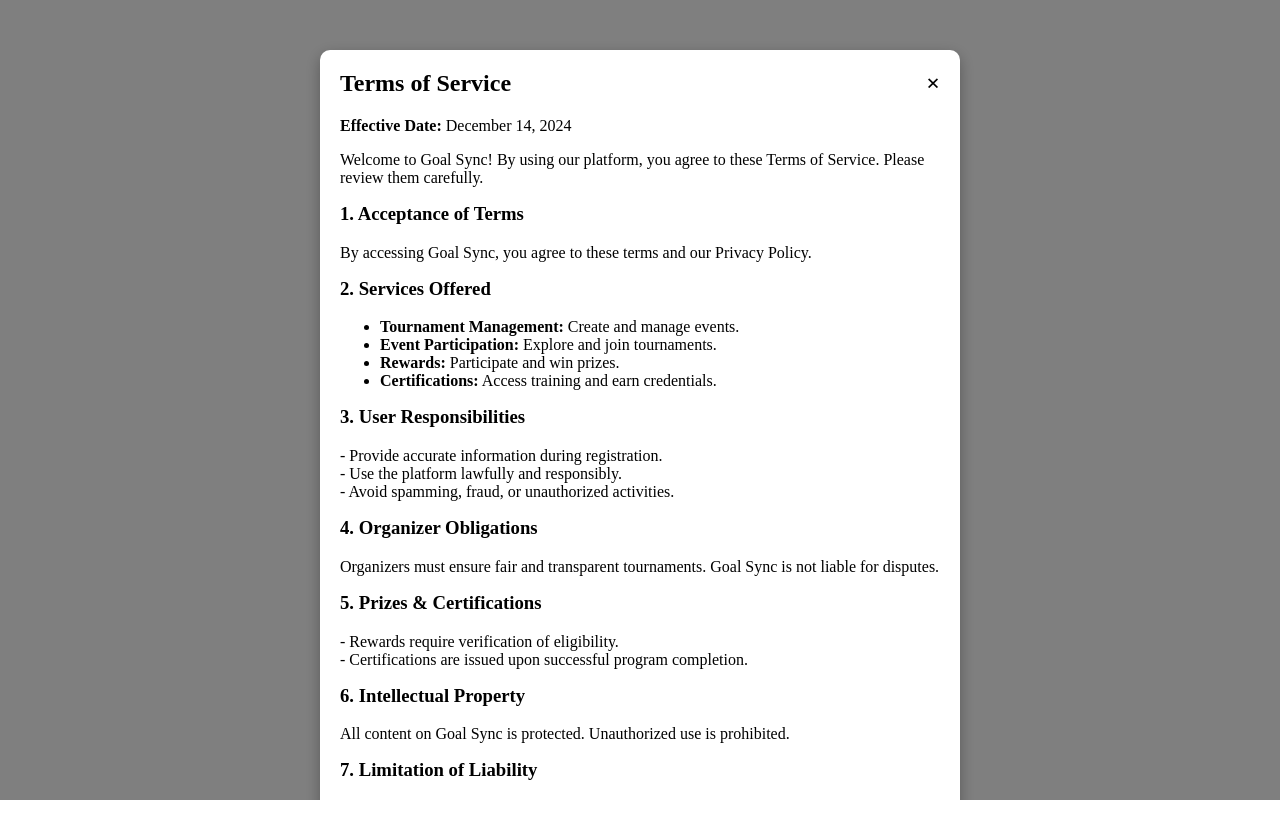
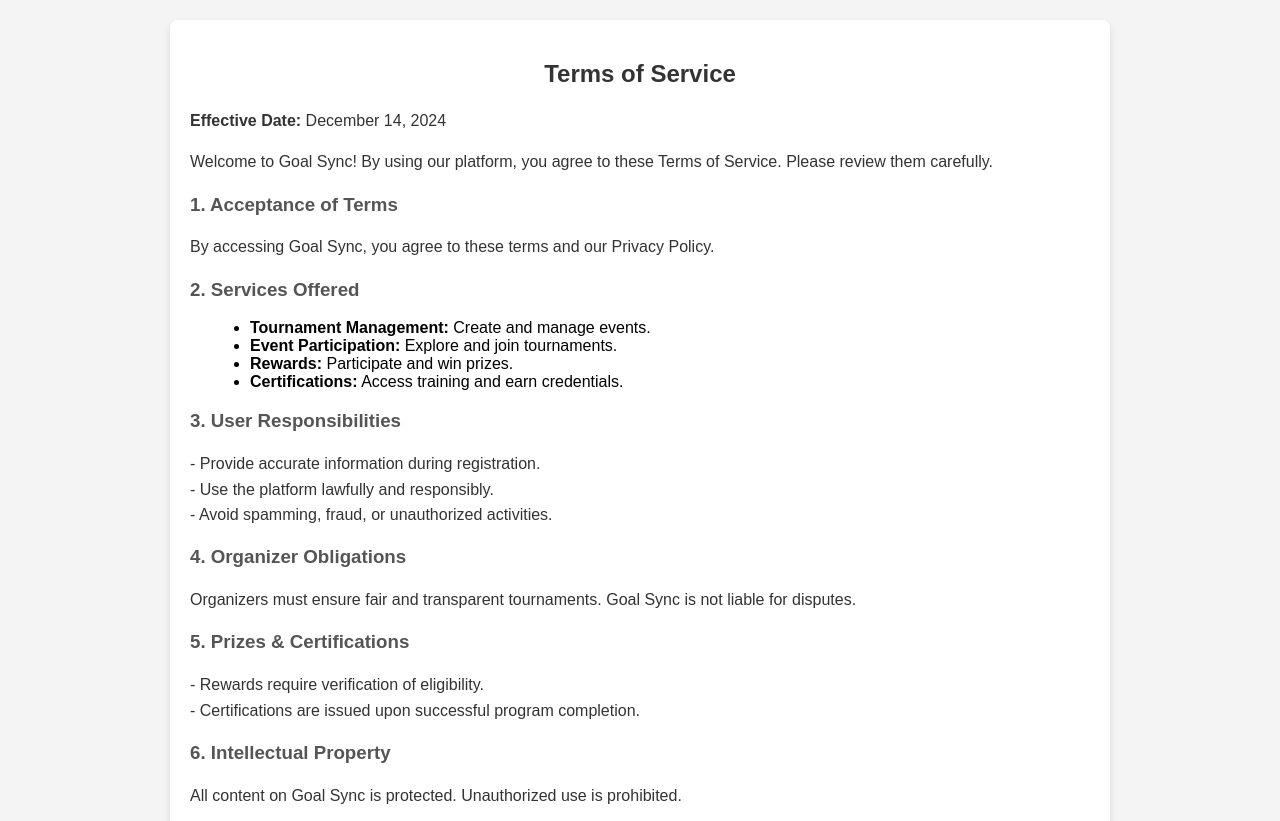
Before and after one commit to arshnoork-101/GoalSync, a website: page public/terms.html in a window 1280 px wide. Shown: the top 821 px of the page. Before the commit the page ends 800 px from the top, so only its background shows below. Drawn offline with Linux system fonts and the light colour scheme.

Commit message:
Add ToS and Privacy Policy

```diff
--- a/public/terms.html
+++ b/public/terms.html
@@ -4,46 +4,56 @@
     <meta charset="UTF-8">
     <meta name="viewport" content="width=device-width, initial-scale=1.0">
     <title>Terms of Service @GoalSync</title>
-</head>
     <style>
-    .modal {
-      position: fixed;
-      z-index: 1000;
-      left: 0;
-      top: 0;
-      width: 100%;
-      height: 100%;
-      overflow: auto;
-      background-color: rgba(0, 0, 0, 0.5);
-      padding: auto;
+        body {
+            font-family: Arial, sans-serif;
+            background-color: #f4f4f4;
+            margin: 0;
+            padding: 0;
         }
-    .modal-content {
+
+        .container {
+            width: 80%;
+            max-width: 900px;
+            margin: 20px auto;
             background-color: #fff;
-      margin: 50px auto;
             padding: 20px;
-      border-radius: 10px;
-      width: 80%;
-      max-width: 600px;
-      box-shadow: 0 5px 15px rgba(0, 0, 0, 0.3);
+            border-radius: 8px;
+            box-shadow: 0 4px 8px rgba(0, 0, 0, 0.1);
         }
-    .close-btn {
-      float: right;
-      font-size: 24px;
-      font-weight: bold;
-      cursor: pointer;
+
+        h2 {
+            text-align: center;
+            color: #333;
         }
-    .close-btn:hover {
-      color: red;
+
+        h3 {
+            color: #555;
         }
-    h2, h3 {
-      margin-top: 0;
+
+        ul {
+            list-style-type: disc;
+            margin-left: 20px;
+        }
+
+        p {
+            line-height: 1.6;
+            color: #333;
+        }
+
+        a {
+            color: #007bff;
+            text-decoration: none;
+        }
+
+        a:hover {
+            text-decoration: underline;
         }
     </style>
+</head>
 <body>
-    <!-- Terms of Service Modal -->
-<div id="terms" class="modal">
-    <div class="modal-content">
-      <span class="close-btn">&times;</span>
+
+<div class="container">
     <h2>Terms of Service</h2>
     <p><strong>Effective Date:</strong> December 14, 2024</p>
     <p>Welcome to Goal Sync! By using our platform, you agree to these Terms of Service. Please review them carefully.</p>
@@ -88,6 +98,6 @@
 
     <p><strong>© 2024 Goal Sync. All rights reserved.</strong></p>
 </div>
-  </div>
+
 </body>
 </html>
```
Also changed, not shown: public/index.html (+7 -7 lines), public/privacy.html (+40 -31 lines). Lines whose indentation alone changed are shown as unchanged.
